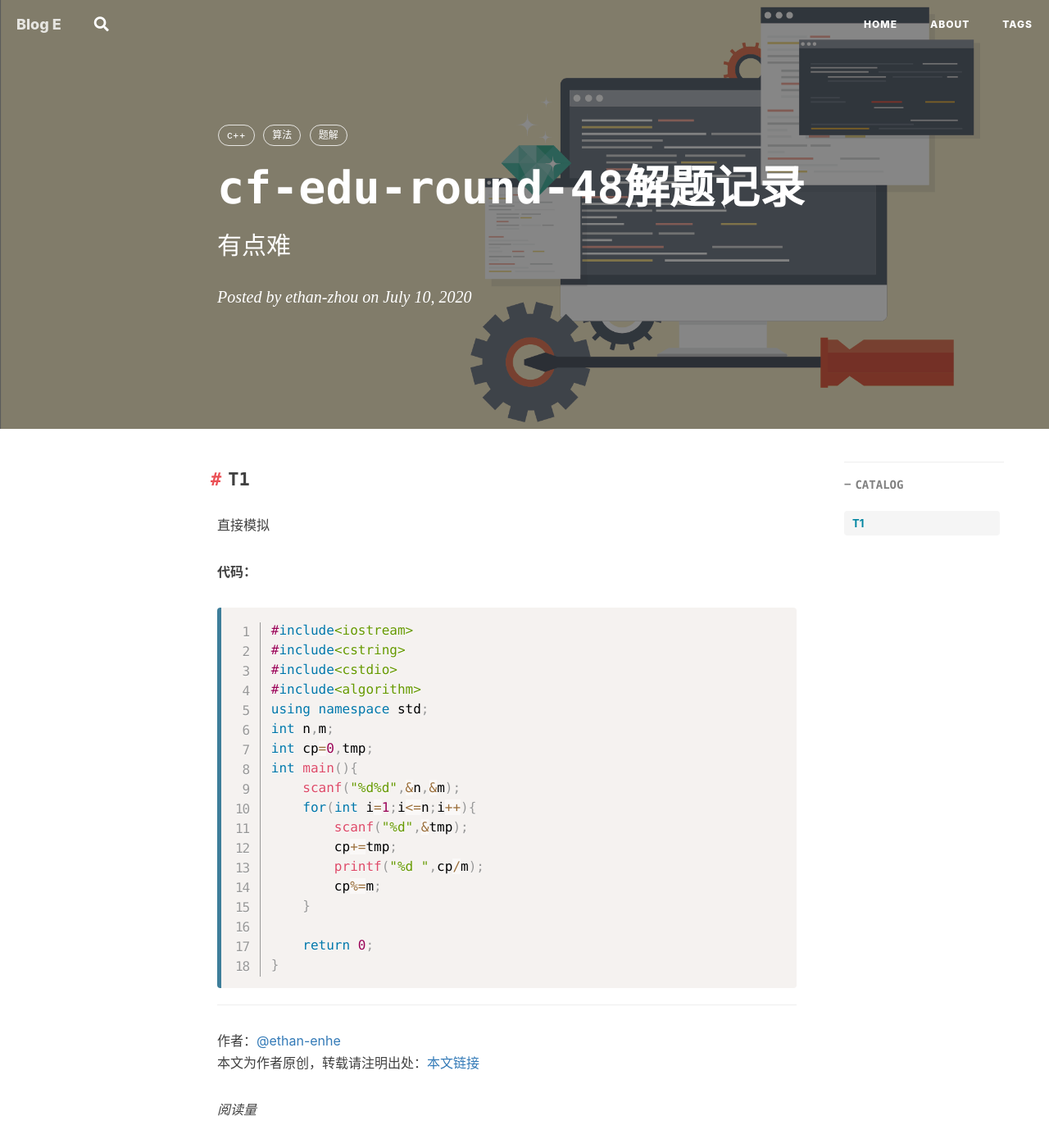
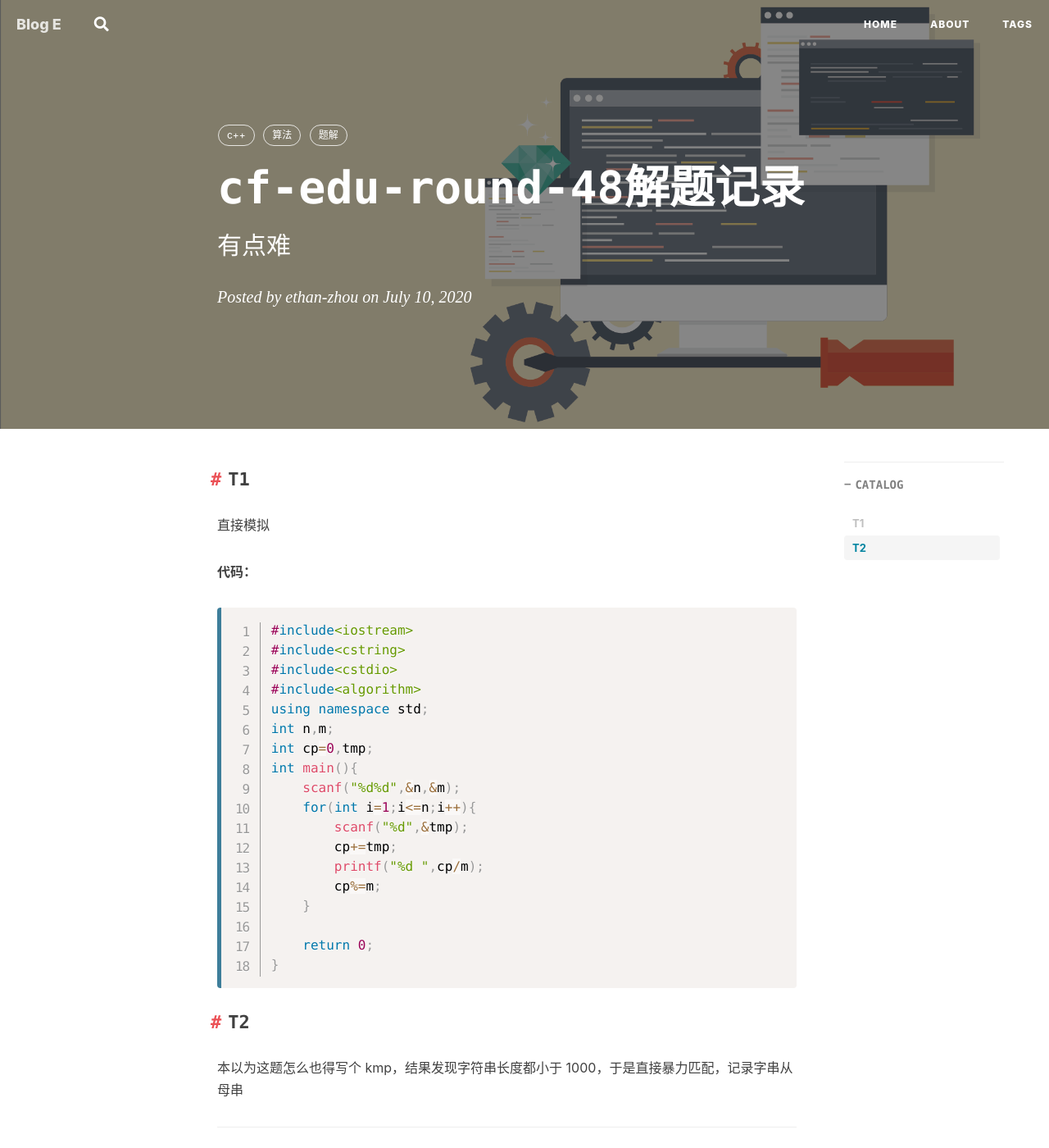
Before and after one commit to ethan-enhe/ethan-enhe.github.io, a Jekyll site: the page built from _posts/2020-07-10-cf-edu-round-48解题记录.md, in a window 1280 px wide and 1400 px high. Shown: the whole window at 82% size. Built offline with Jekyll 4.4.1, drawn with Linux system fonts in a browser that asks for light colours; nearby versions of some CDN libraries; comment, search, counter and statistics services are not loaded.

Commit message:
_posts/2020-07-10-cf-edu-round-48解题记录.md updated from https://stackedit.io/

````diff
--- a/_posts/2020-07-10-cf-edu-round-48解题记录.md
+++ b/_posts/2020-07-10-cf-edu-round-48解题记录.md
@@ -35,6 +35,9 @@ int main(){
 	return 0;
 }
 ```
+
+## T2
+本以为这题怎么也得写个 kmp，结果发现字符串长度都小于 1000，于是直接暴力匹配，记录字串从母串
 <!--stackedit_data:
-eyJoaXN0b3J5IjpbMTQyMjQwMTk3OV19
+eyJoaXN0b3J5IjpbNzEzMzQ1MTc1XX0=
 -->
````
